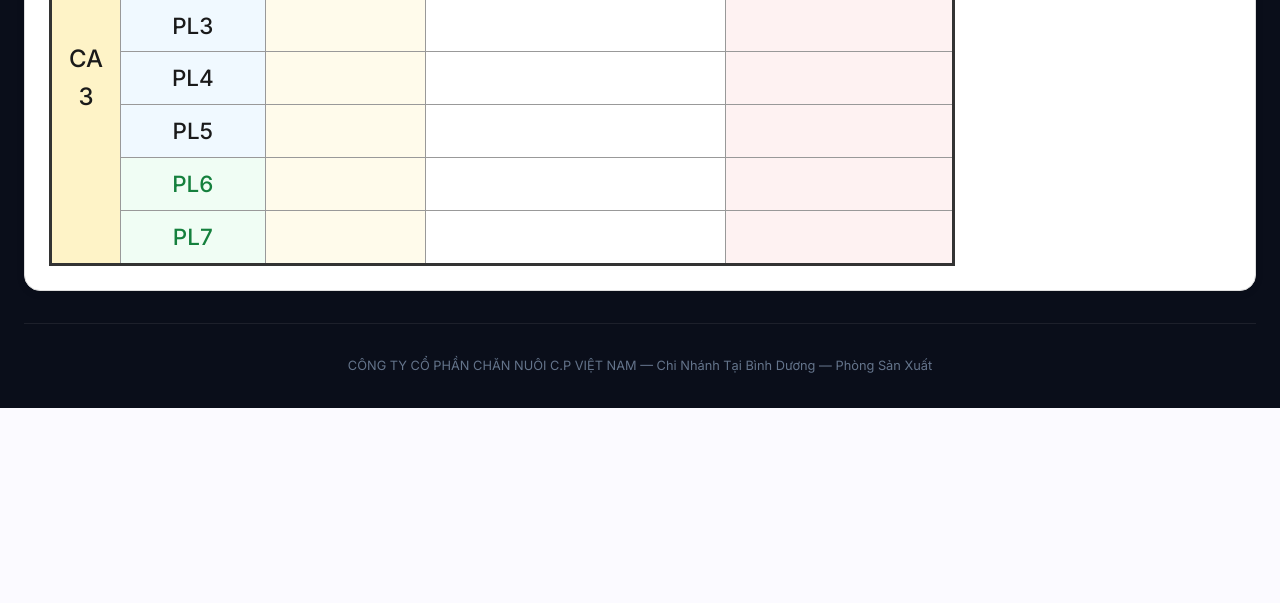
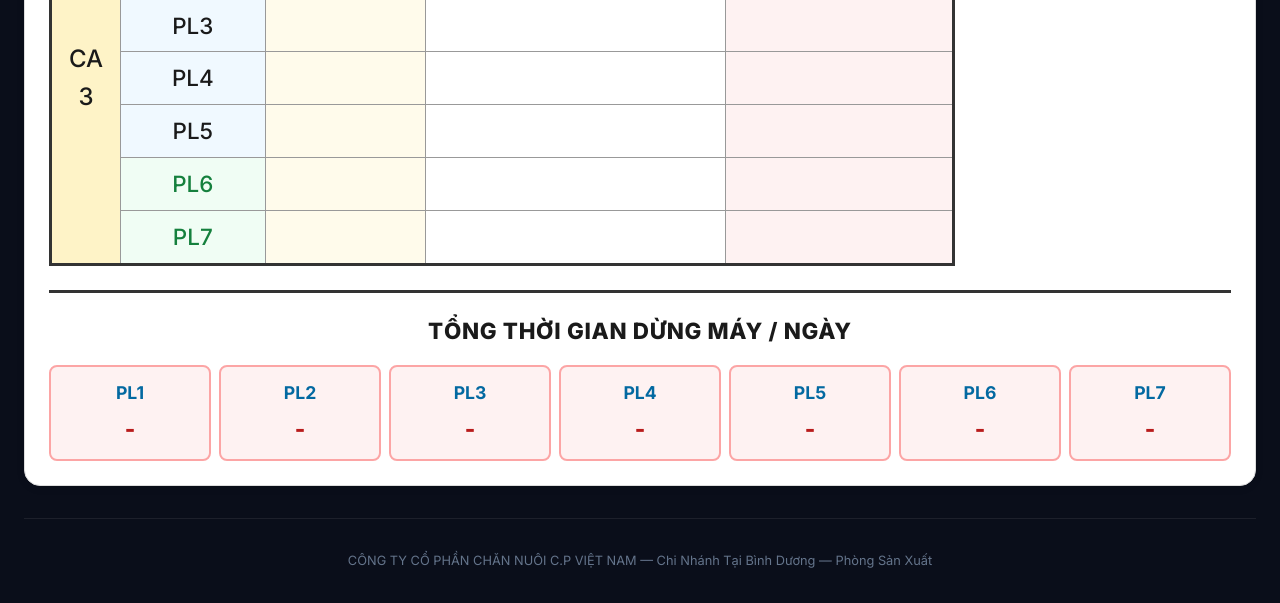
Before and after one commit to mixercpbd430-create/Sanluongcv, a Flask app: page /report in a window 1280 px wide. Shown: the part 2590-3193 px from the top of the page. Before the commit the page ends 2998 px from the top, so only its background shows below. Run offline with Flask 3, Linux system fonts and the light colour scheme; the visitor is signed in with stand-in values (Sample User, id 1); data that the repository does not hold is empty; some libraries are stand-ins or nearby versions.

Commit message:
feat: add daily machine downtime summary (PL1-PL7)

```diff
--- a/static/report.css
+++ b/static/report.css
@@ -528,3 +528,62 @@
         font-size: 0.7rem;
     }
 }
+
+/* --- Machine Downtime Summary --- */
+.downtime-section {
+    margin-top: 24px;
+    padding-top: 20px;
+    border-top: 3px solid #333;
+}
+
+.downtime-title {
+    font-size: 1.4rem;
+    font-weight: 800;
+    color: #1a1a1a;
+    text-align: center;
+    margin-bottom: 16px;
+    letter-spacing: 0.03em;
+}
+
+.downtime-grid {
+    display: grid;
+    grid-template-columns: repeat(7, 1fr);
+    gap: 8px;
+}
+
+.downtime-item {
+    display: flex;
+    flex-direction: column;
+    align-items: center;
+    padding: 12px 8px;
+    background: #fef2f2;
+    border: 2px solid #fca5a5;
+    border-radius: 8px;
+}
+
+.downtime-label {
+    font-size: 1.1rem;
+    font-weight: 700;
+    color: #0369a1;
+    margin-bottom: 4px;
+}
+
+.downtime-value {
+    font-size: 1.4rem;
+    font-weight: 800;
+    color: #b91c1c;
+}
+
+@media (max-width: 768px) {
+    .downtime-grid {
+        grid-template-columns: repeat(4, 1fr);
+    }
+
+    .downtime-label {
+        font-size: 0.85rem;
+    }
+
+    .downtime-value {
+        font-size: 1rem;
+    }
+}
--- a/static/report.js
+++ b/static/report.js
@@ -177,7 +177,7 @@ function renderNVVH(nvvh) {
 }
 
 function renderLossNotes(lossNotes) {
-    // Clear all note and time cells
+    // Clear all note, time, and downtime cells
     ['ca1', 'ca2', 'ca3'].forEach(ca => {
         for (let i = 1; i <= 7; i++) {
             const el = document.getElementById(`note-${ca}-${i}`);
@@ -186,17 +186,23 @@ function renderLossNotes(lossNotes) {
             if (timeEl) timeEl.textContent = '';
         }
     });
+    for (let i = 1; i <= 7; i++) {
+        const dtEl = document.getElementById(`dt-val-${i}`);
+        if (dtEl) dtEl.textContent = '-';
+    }
 
     if (!lossNotes) return;
 
+    // Track daily total per PL (sum of all CAs)
+    const dailyTotals = {};
+    for (let pl = 1; pl <= 7; pl++) dailyTotals[pl] = 0;
+
     // lossNotes = {"1": [...], "2": [...], ..., "7": [...]}
-    // Each PL has its own LOSS entries → fill into its own GHI CHÚ cell
     for (let pl = 1; pl <= 7; pl++) {
         const entries = lossNotes[String(pl)] || [];
         if (entries.length === 0) continue;
 
         ['ca1', 'ca2', 'ca3'].forEach(ca => {
-            // Filter entries that have data for this Ca
             const caEntries = [];
             let totalTime = 0;
             entries.forEach(loss => {
@@ -211,12 +217,22 @@ function renderLossNotes(lossNotes) {
                 if (el) el.textContent = caEntries.join(' | ');
             }
 
-            // Display total time
+            // Display per-CA time
             if (totalTime > 0) {
                 const timeEl = document.getElementById(`time-${ca}-${pl}`);
                 if (timeEl) timeEl.textContent = fmtTotalTime(totalTime);
             }
+
+            dailyTotals[pl] += totalTime;
         });
+    }
+
+    // Display daily totals per machine
+    for (let pl = 1; pl <= 7; pl++) {
+        const dtEl = document.getElementById(`dt-val-${pl}`);
+        if (dtEl) {
+            dtEl.textContent = dailyTotals[pl] > 0 ? fmtTotalTime(dailyTotals[pl]) : '-';
+        }
     }
 }
 
--- a/templates/report.html
+++ b/templates/report.html
@@ -232,6 +232,41 @@
                         </tbody>
                     </table>
                 </div>
+
+                <!-- Machine Downtime Summary -->
+                <div class="downtime-section" id="downtime-section">
+                    <h3 class="downtime-title">TỔNG THỜI GIAN DỪNG MÁY / NGÀY</h3>
+                    <div class="downtime-grid">
+                        <div class="downtime-item">
+                            <span class="downtime-label">PL1</span>
+                            <span class="downtime-value" id="dt-val-1">-</span>
+                        </div>
+                        <div class="downtime-item">
+                            <span class="downtime-label">PL2</span>
+                            <span class="downtime-value" id="dt-val-2">-</span>
+                        </div>
+                        <div class="downtime-item">
+                            <span class="downtime-label">PL3</span>
+                            <span class="downtime-value" id="dt-val-3">-</span>
+                        </div>
+                        <div class="downtime-item">
+                            <span class="downtime-label">PL4</span>
+                            <span class="downtime-value" id="dt-val-4">-</span>
+                        </div>
+                        <div class="downtime-item">
+                            <span class="downtime-label">PL5</span>
+                            <span class="downtime-value" id="dt-val-5">-</span>
+                        </div>
+                        <div class="downtime-item">
+                            <span class="downtime-label">PL6</span>
+                            <span class="downtime-value" id="dt-val-6">-</span>
+                        </div>
+                        <div class="downtime-item">
+                            <span class="downtime-label">PL7</span>
+                            <span class="downtime-value" id="dt-val-7">-</span>
+                        </div>
+                    </div>
+                </div>
             </div>
         </section>
 
```
